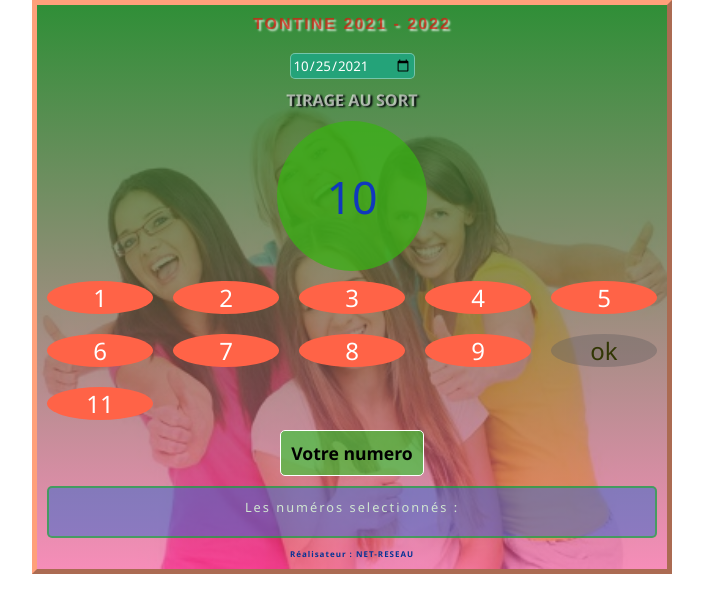
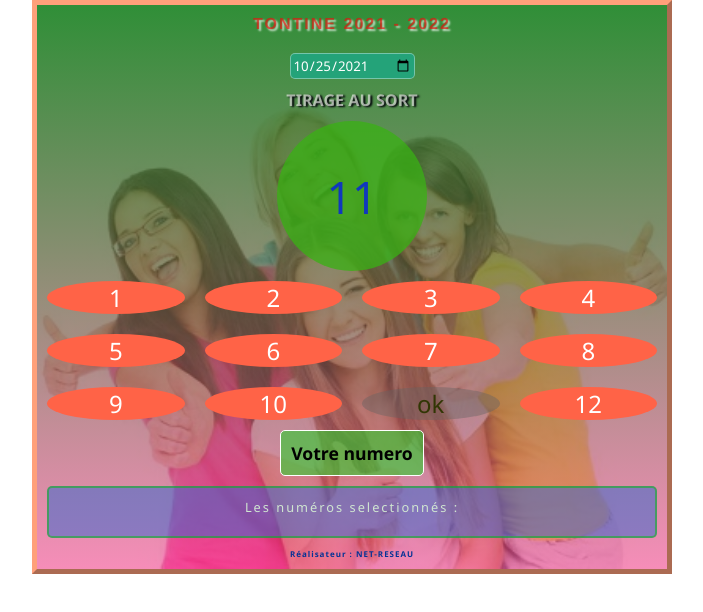
Before and after one commit to tontineedo/tontineedo.github.io, a plain HTML site: page index.html in a window 1280 px wide. Both pictures are taken after a click on the button "Votre numero". Shown: the whole page, without its empty margins (288-991 px from the left). Drawn offline with Linux system fonts and the light colour scheme.

Commit message:
enregistrement

```diff
--- a/index.html
+++ b/index.html
@@ -27,6 +27,7 @@
         <div class="span-1" id="9">9</div>
         <div class="span-1" id="10">10</div>
         <div class="span-1" id="11">11</div>
+        <div class="span-1" id="12">12</div>
       </div>
       <button type="submit" id="boutonChoix">Votre numero</button><br />
       <nav class="vide">
--- a/script.js
+++ b/script.js
@@ -60,8 +60,8 @@ const audio = (lien) => {
 };
 
 const numberChoice = () => {
-  let cul = Math.floor(Math.random() * 11) + 1;
-  if (tableau.length === 11) {
+  let cul = Math.floor(Math.random() * 12) + 1;
+  if (tableau.length === 12) {
     msgFin.textContent = "FIN DE TIRAGE !";
     msgFin.style.color = "tomato";
     setTimeout(() => {
--- a/style.css
+++ b/style.css
@@ -44,7 +44,7 @@ h3 {
 
 .number {
   display: grid;
-  grid-template: repeat(2, 1fr) / repeat(5, 1fr);
+  grid-template: repeat(3, 1fr) / repeat(4, 1fr);
 }
 button {
   padding: 10px;
```
